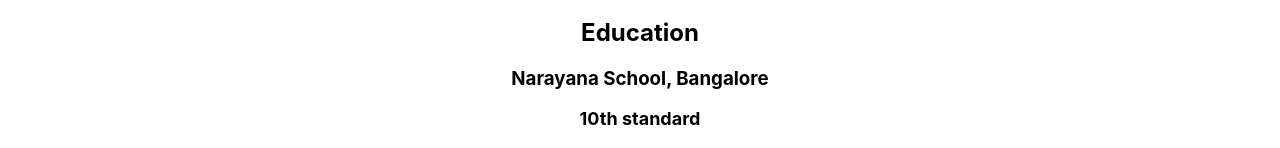
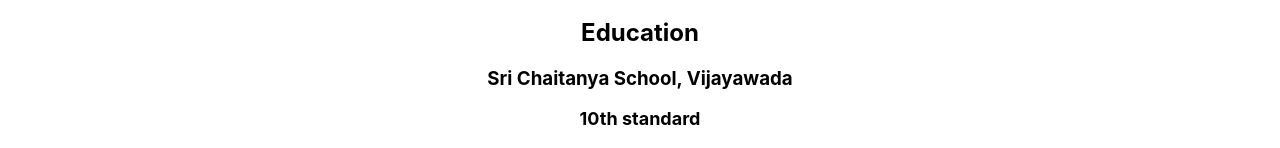
Before and after one commit to srik4442/hgggg1, a React (Create React App) app: page / in a window 1280 px wide. Shown: the part 278-426 px from the top of the page. Built offline with nearby package versions, Linux system fonts and the light colour scheme.

Commit message:
Update Education.js

```diff
--- a/src/components/Education.js
+++ b/src/components/Education.js
@@ -6,7 +6,7 @@
     <section>
                 <h2>Education</h2>
 
-                <h3>Narayana School, Bangalore</h3>
+                <h3>Sri Chaitanya School, Vijayawada</h3>
                 <p>10th standard</p>
                 <p>Graduation Year: 2019</p>
 
```
